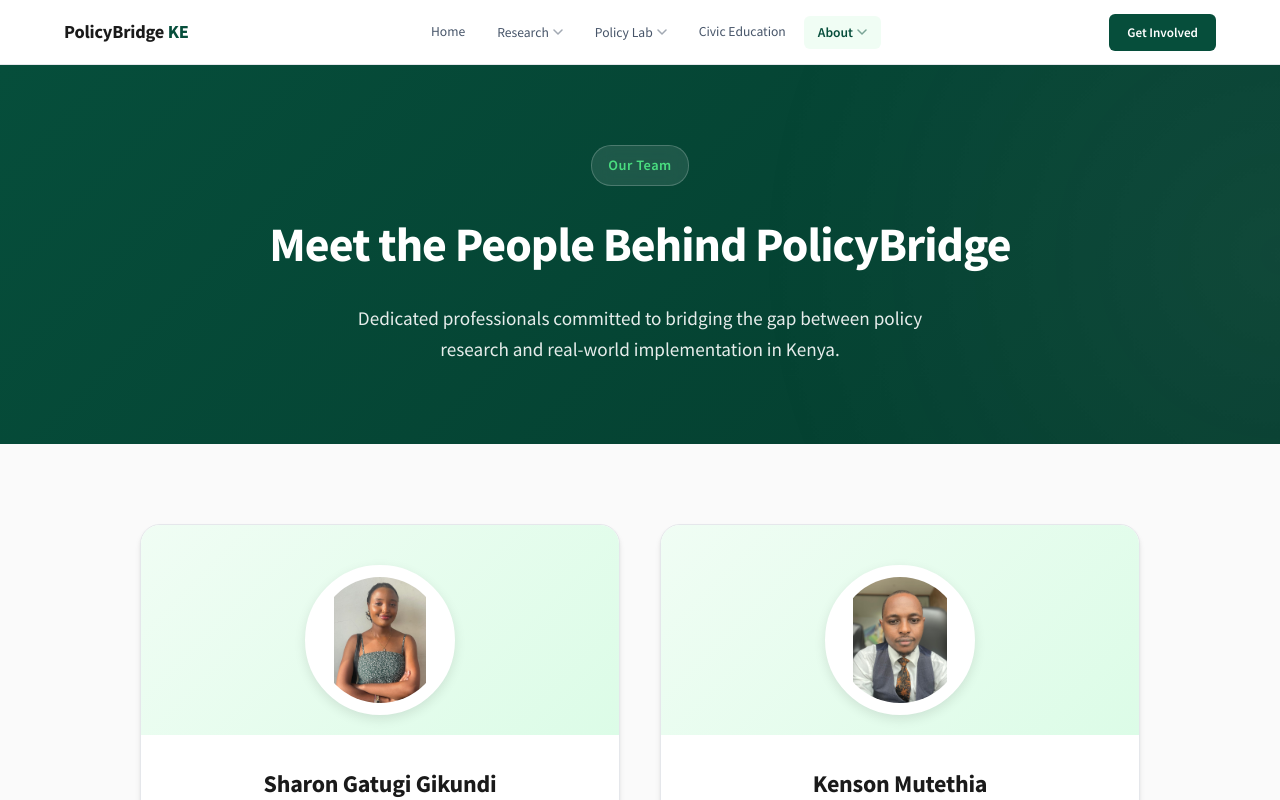
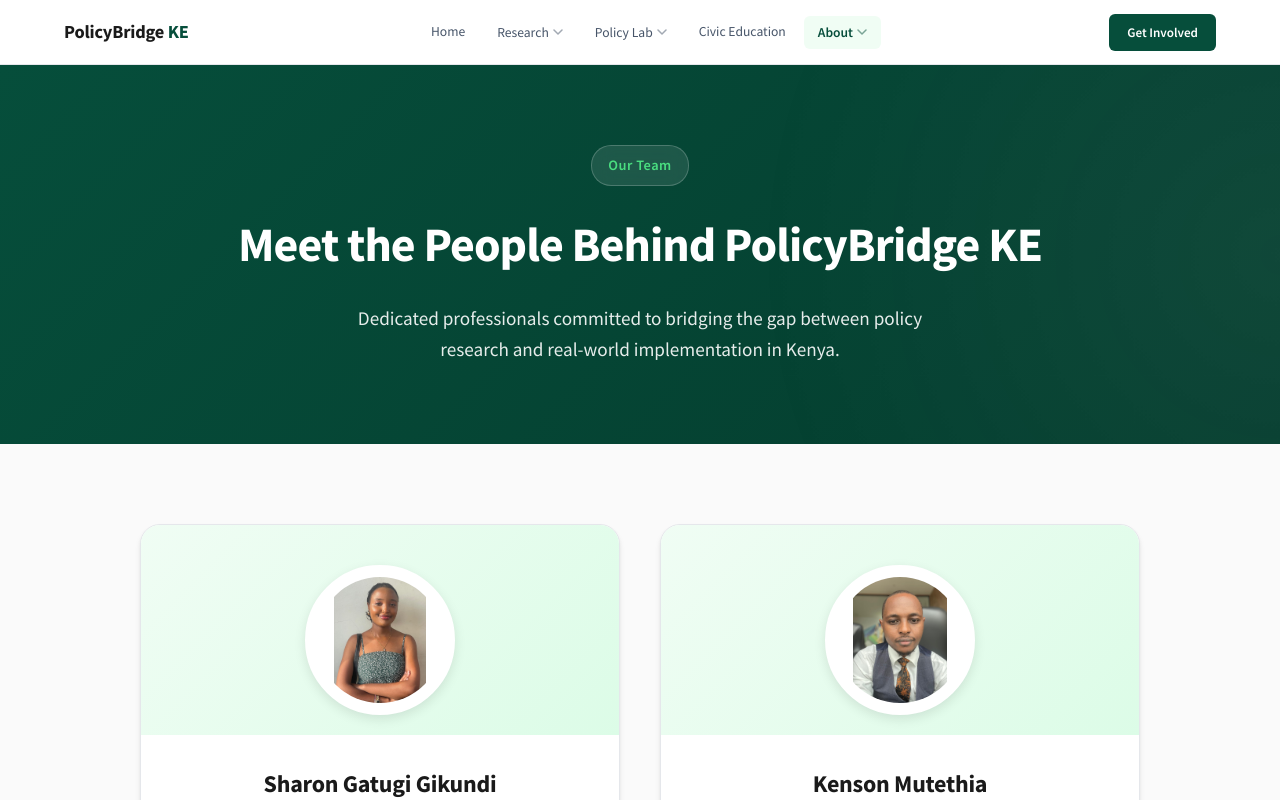
Before and after one commit to ga2gi/youth-voices-ke, a SvelteKit app: page /team in a window 1280 px wide. Shown: the top 800 px of the page. Built offline with nearby package versions, Linux system fonts and the light colour scheme.

Commit message:
Update team page with correct links for Sharon and Kenson

```diff
--- a/src/routes/team/+page.svelte
+++ b/src/routes/team/+page.svelte
@@ -36,7 +36,7 @@
     <section class="team-hero">
         <div class="container">
             <span class="section-badge">Our Team</span>
-            <h1 class="hero-title">Meet the People Behind PolicyBridge</h1>
+            <h1 class="hero-title">Meet the People Behind PolicyBridge KE</h1>
             <p class="hero-subtitle">
                 Dedicated professionals committed to bridging the gap between policy research and real-world implementation in Kenya.
             </p>
```
